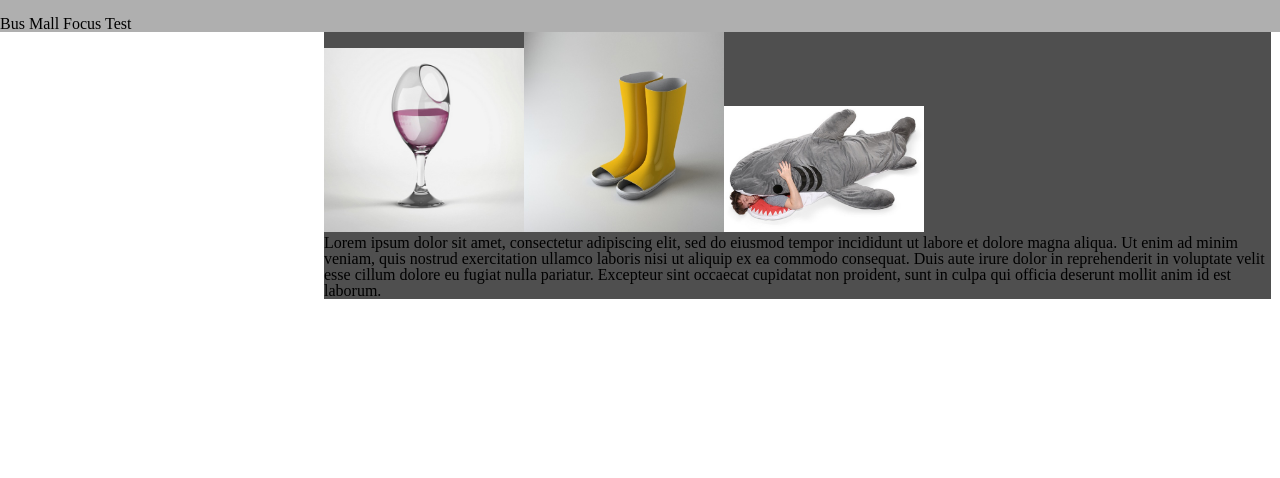
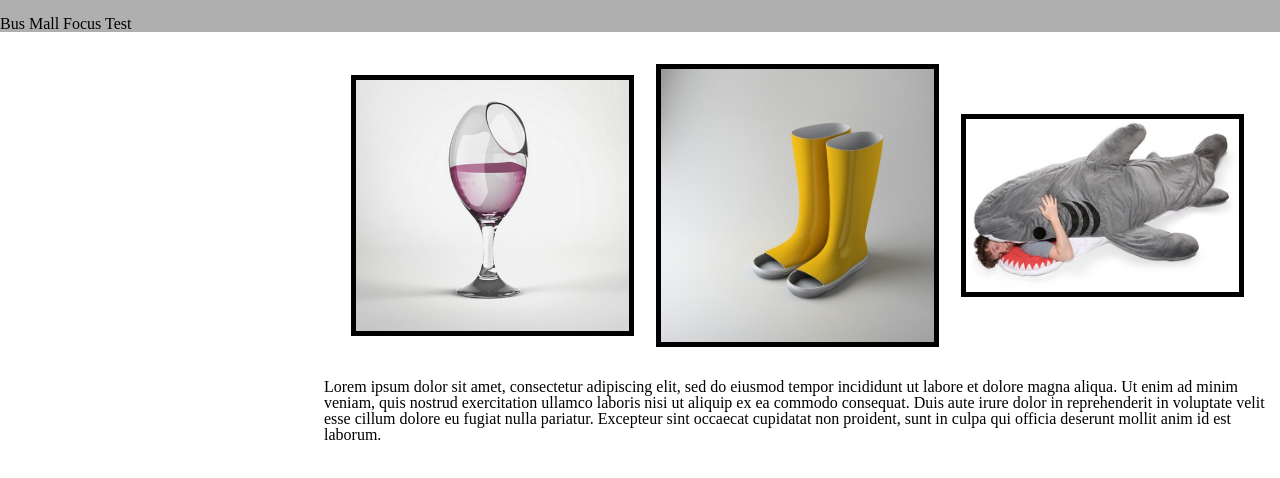
Before and after one commit to akkanben/bus-mall, a plain HTML site: page index.html in a window 1280 px wide. Drawn offline with Linux system fonts and the light colour scheme.

Commit message:
Adds grid and alignment to images

```diff
--- a/css/style.css
+++ b/css/style.css
@@ -20,7 +20,7 @@ article {
   display: inline-block;
   height: 80%;
   width: 74%;
-  background-color: #4f4f4f;
+  background-color: white;
 }
 
 footer {
@@ -29,7 +29,18 @@ footer {
   background-color: #2f2f2f;
 }
 
+#selection-container {
+  display: grid;
+  grid-template-columns: 1fr 1fr 1fr;
+  grid-auto-rows: 100%;
+  align-items: center;
+  justify-items: center;
+  padding: 2em;
+  gap: 2em;
+}
+
 img.candidate {
-  max-width: 200px;
-  max-height: 200px;
+  max-width: 100%;
+  max-height: 300px;
+  border: solid thick black;
 }
```
